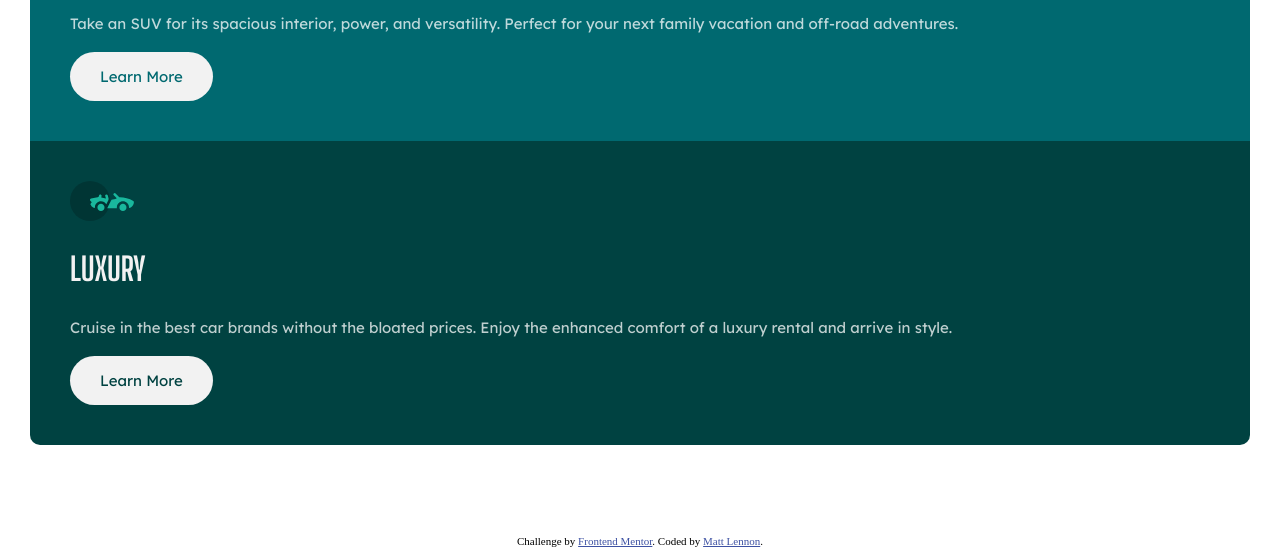
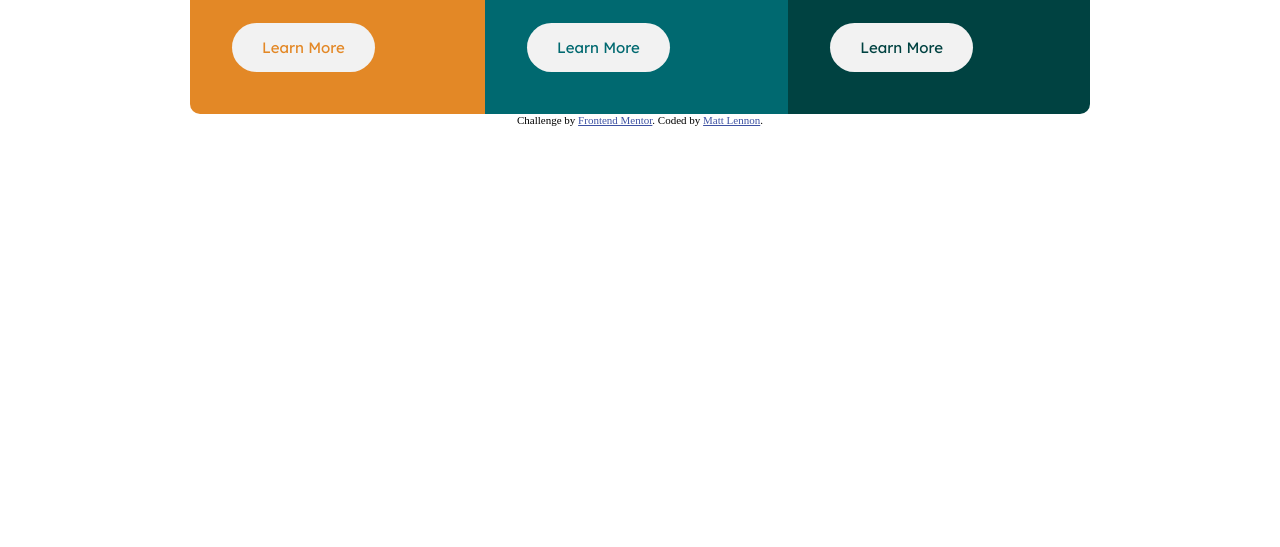
Before and after one commit to emldevv/3column-preview-card, a plain HTML site: page index.html in a window 1280 px wide. Shown: the part 557-1104 px from the top of the page. After the commit the page ends 800 px from the top, so only its background shows below. Drawn offline with Linux system fonts and the light colour scheme.

Commit message:
Finalised desktop layout

```diff
--- a/style.css
+++ b/style.css
@@ -113,3 +113,25 @@ main {
 .attribution a {
     color: hsl(228, 45%, 44%);
 }
+
+@media(min-width: 900px) {
+    main {
+        display: flex;
+        justify-content: center;
+    }
+
+    .card {
+        max-width: 900px;
+        display: flex;
+        margin: 18em 0em 0em 0em
+    }
+
+    section {
+        padding: 4.2em;
+    }
+
+    p {
+        margin-bottom: 6em;
+    }
+
+}
```
